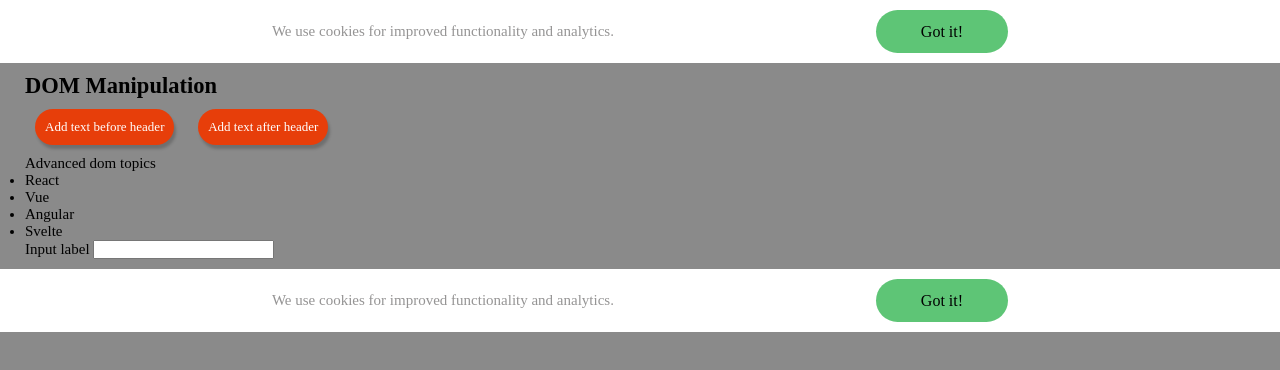
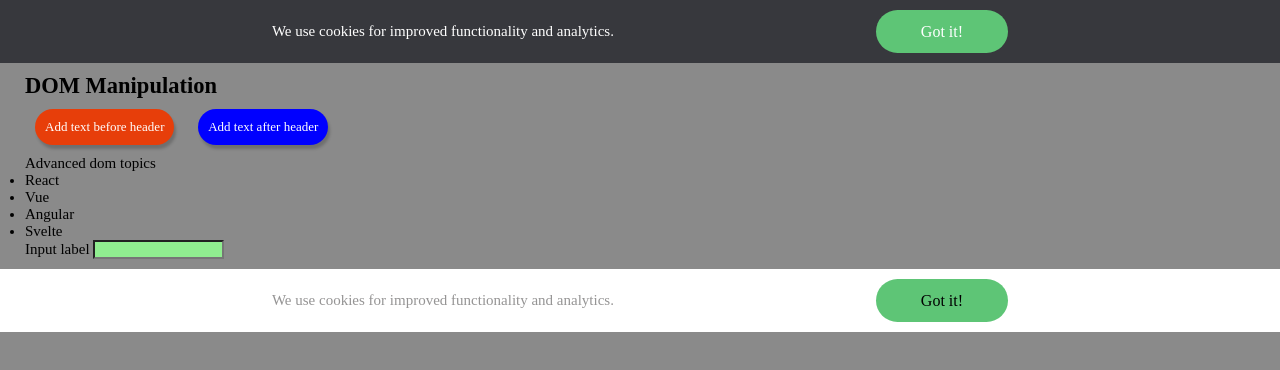
Before and after one commit to RadosavPanic/JS-Misc, a plain HTML site: page dom/index.html in a window 1280 px wide. Drawn offline with Linux system fonts and the light colour scheme.

Commit message:
working with computing styles and setting custom attributes, properties and dataset attributes

```diff
--- a/dom/index.html
+++ b/dom/index.html
@@ -21,7 +21,7 @@
         <li class="item">Svelte</li>
       </ul>
 
-      <label>Input label</label>
+      <label class="label__input">Input label</label>
       <input type="text" name="fname" />
     </main>
 
--- a/dom/script.js
+++ b/dom/script.js
@@ -56,3 +56,31 @@ btnAddAfter.addEventListener("click", () => {
   text.textContent = "DOM Text Inserted (After)";
   header.after(text);
 });
+
+/* Styles */
+message.style.backgroundColor = "#37383d";
+message.style.color = "#fff";
+message.children[0].style.color = "#fff";
+
+console.log(getComputedStyle(message).height); // 63.4px
+
+inputElements[0].style.width = `${
+  Number.parseFloat(getComputedStyle(inputElements[0]).width) - 50
+}px`;
+
+const rootElement = document.documentElement;
+rootElement.style.setProperty("--primary-color", "blue");
+
+btnAddAfter.style.backgroundColor =
+  getComputedStyle(rootElement).getPropertyValue("--primary-color");
+
+inputElements[0].style.setProperty("background-color", "lightgreen");
+
+const labelInput = document.querySelector(".label__input");
+
+labelInput.setAttribute("made-for", "user-first-name");
+console.log(labelInput.getAttribute("made-for")); // user-first-name
+
+// data atributes (in html property has to start with data-), for example in html: data-version-number
+labelInput.dataset.versionNumer = "3.0";
+console.log(labelInput.dataset.versionNumer); // 3.0
```
